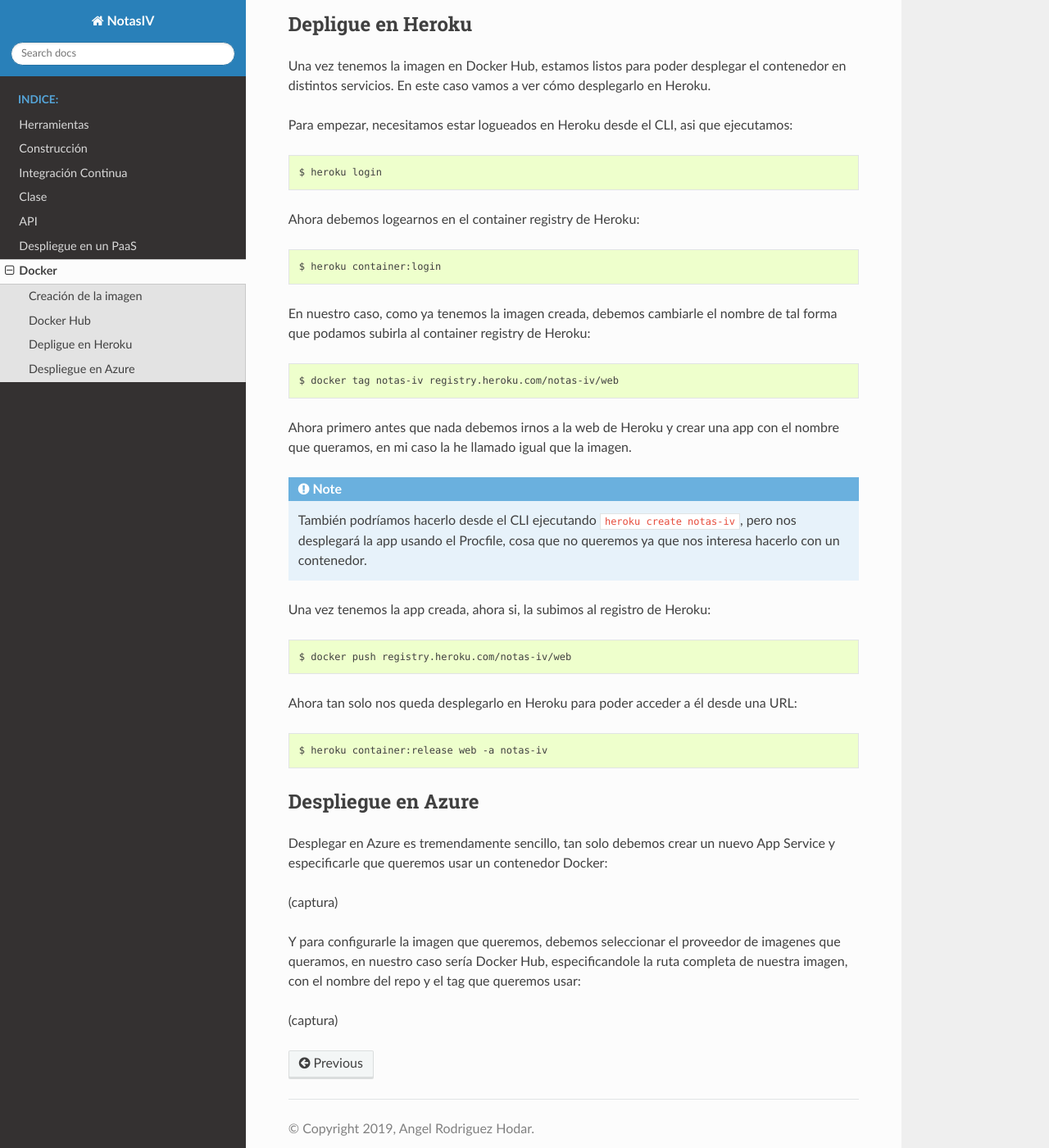
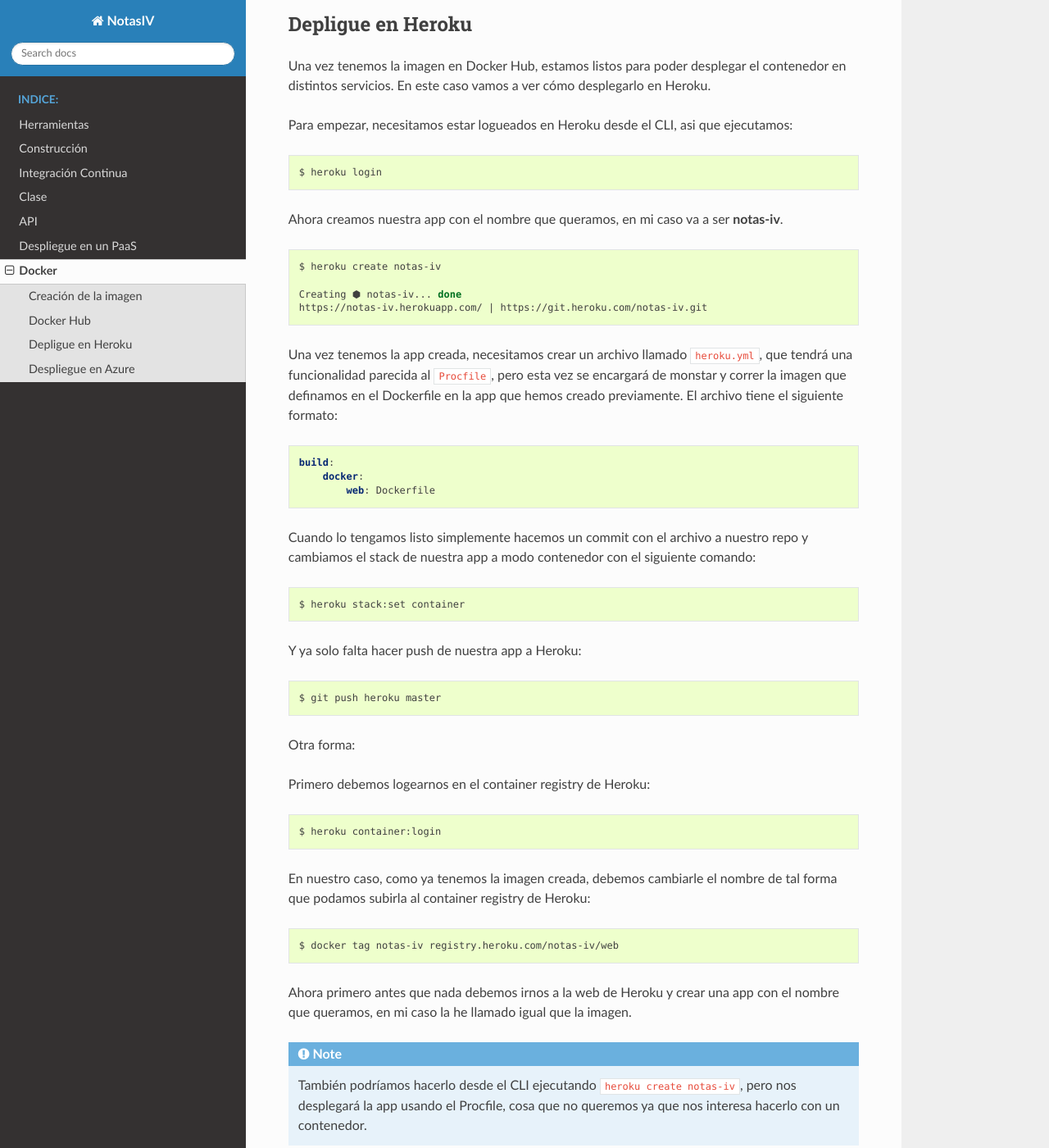
Before and after one commit to angelhodar/NotasIV, a Sphinx documentation site: the page built from docs/docker.rst, in a window 1280 px wide and 1400 px high, scrolled down 5176 px. Shown: the whole window at 82% size. Built offline with Sphinx 7.4.7 and the Read the Docs theme 2.0.0, drawn with Linux system fonts in a browser that asks for light colours.

Commit message:
Añade heroku.yml y completa documentación Heroku. #25

```diff
--- a/docs/docker.rst
+++ b/docs/docker.rst
@@ -159,7 +159,41 @@ Para empezar, necesitamos estar logueados en Heroku desde el CLI, asi que ejecut
 
     $ heroku login
 
-Ahora debemos logearnos en el container registry de Heroku:
+Ahora creamos nuestra app con el nombre que queramos, en mi caso va a ser **notas-iv**.
+
+.. code:: bash
+
+    $ heroku create notas-iv
+
+    Creating ⬢ notas-iv... done
+    https://notas-iv.herokuapp.com/ | https://git.heroku.com/notas-iv.git
+
+Una vez tenemos la app creada, necesitamos crear un archivo llamado ``heroku.yml``, que tendrá una funcionalidad
+parecida al ``Procfile``, pero esta vez se encargará de monstar y correr la imagen que definamos en el Dockerfile
+en la app que hemos creado previamente. El archivo tiene el siguiente formato:
+
+.. code:: yaml
+
+    build:
+        docker:
+            web: Dockerfile
+
+Cuando lo tengamos listo simplemente hacemos un commit con el archivo a nuestro repo y cambiamos el stack de nuestra app
+a modo contenedor con el siguiente comando:
+
+.. code:: bash
+
+    $ heroku stack:set container
+
+Y ya solo falta hacer push de nuestra app a Heroku:
+
+.. code:: bash
+
+    $ git push heroku master
+
+Otra forma:
+
+Primero debemos logearnos en el container registry de Heroku:
 
 .. code:: bash
 
--- /dev/null
+++ b/heroku.yml
@@ -0,0 +1,3 @@
+build:
+  docker:
+    web: Dockerfile
```
